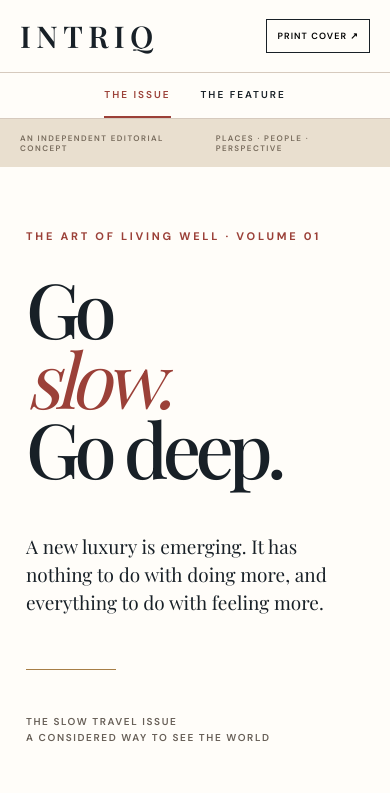
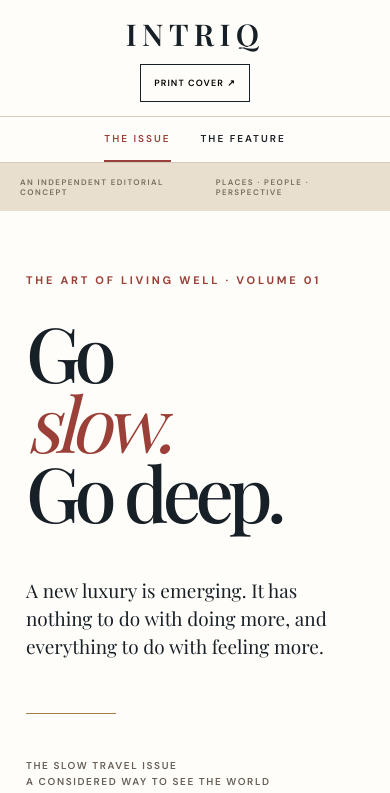
Before and after one commit to mengliang10/Condetest, a website: page index.html in a window 390 px wide. Shown: the top 793 px of the page. Drawn offline with nearby package versions, Linux system fonts and the light colour scheme; a web font is replaced by a local one.

Commit message:
Improve mobile presentation of direct PDF download button

```diff
--- a/styles.css
+++ b/styles.css
@@ -53,3 +53,13 @@ html,body{background:white!important;margin:0!important;padding:0!important;prin
   html.print-font-ready .print-sheet{--serif:'Cormorant Garamond',Georgia,serif}
   .print-progress,.no-print{display:none!important}
 }
+
+/* Distinct print and direct-download actions; compact on phone screens. */
+.download-pdf{display:inline-flex;align-items:center;justify-content:center;background:var(--red)!important;color:#fff!important;border-color:var(--red)!important;text-align:center;text-decoration:none}
+.download-pdf:hover{background:var(--ink)!important;border-color:var(--ink)!important;color:#fff!important}
+@media(max-width:660px){
+  .site-header{height:auto;min-height:80px;grid-template-columns:1fr;gap:10px;padding:14px 20px}
+  .site-header .brand{justify-self:center}
+  .header-actions{justify-content:center;flex-wrap:wrap;gap:9px}
+  .header-actions .pill{font-size:9px!important;padding:12px 13px!important}
+}
```
